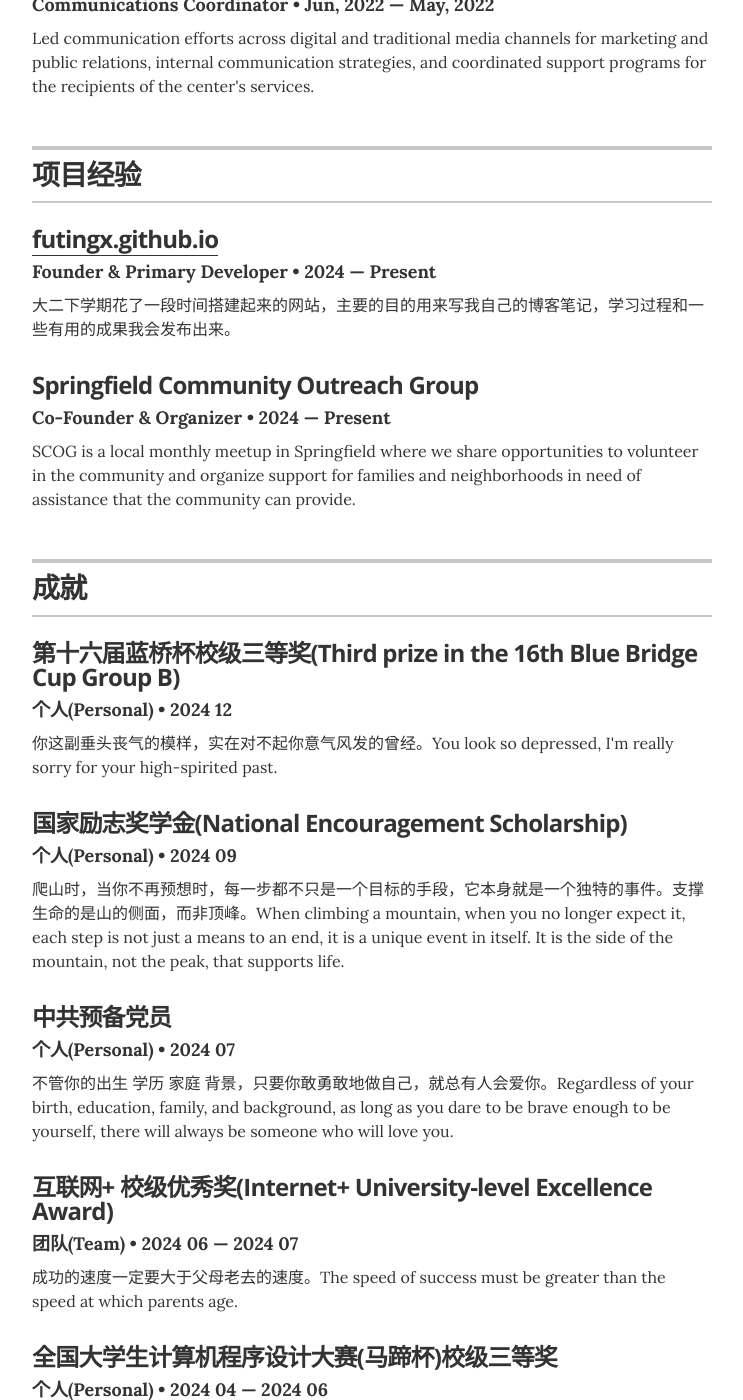
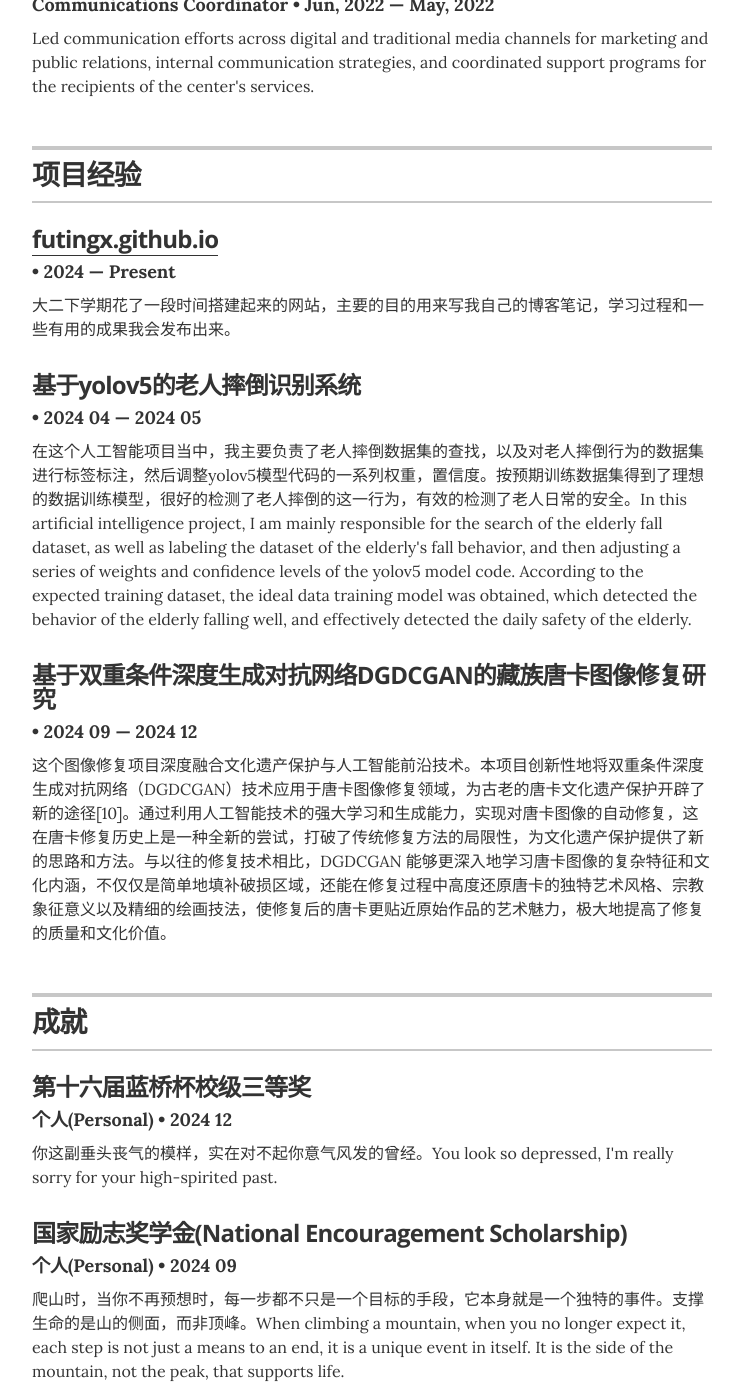
Before and after one commit to futingx/resume, a Jekyll site: the page built from index.html, in a window 1280 px wide and 1400 px high, scrolled down 1690 px. Shown: the whole window, without its empty margins (268-1011 px from the left). Built offline with Jekyll 4.4.1, drawn with Linux system fonts in a browser that asks for light colours.

Commit message:
第13次提交

```diff
--- a/_data/projects.yml
+++ b/_data/projects.yml
@@ -1,17 +1,24 @@
 # 项目经验
 # 如果希望显示 URL，请取消注释，然后添加您自己的 URL
 
-
+# futingx.github.io
 - project: futingx.github.io   # 项目名字
-  role: Founder & Primary Developer  # 项目成员
+  # role: Founder & Primary Developer  # 项目成员
   duration: 2024 &mdash; Present # 项目时间
-  url: "futingx.github.io"
+  url: "https://futingx.github.io/"
   # 项目描述
   description: 大二下学期花了一段时间搭建起来的网站，主要的目的用来写我自己的博客笔记，学习过程和一些有用的成果我会发布出来。
 
-# Springfield Community Outreach Group
-- project: Springfield Community Outreach Group
-  role: Co-Founder & Organizer
-  duration: 2024 &mdash; Present
+# 基于yolov5的老人摔倒识别系统
+- project: 基于yolov5的老人摔倒识别系统
+  # role: Co-Founder & Organizer
+  duration: 2024 04 &mdash; 2024 05
   # url: "#"
-  description: SCOG is a local monthly meetup in Springfield where we share opportunities to volunteer in the community and organize support for families and neighborhoods in need of assistance that the community can provide.
+  description: 在这个人工智能项目当中，我主要负责了老人摔倒数据集的查找，以及对老人摔倒行为的数据集进行标签标注，然后调整yolov5模型代码的一系列权重，置信度。按预期训练数据集得到了理想的数据训练模型，很好的检测了老人摔倒的这一行为，有效的检测了老人日常的安全。In this artificial intelligence project, I am mainly responsible for the search of the elderly fall dataset, as well as labeling the dataset of the elderly's fall behavior, and then adjusting a series of weights and confidence levels of the yolov5 model code. According to the expected training dataset, the ideal data training model was obtained, which detected the behavior of the elderly falling well, and effectively detected the daily safety of the elderly.
+
+# 基于双重条件深度生成对抗网络DGDCGAN的藏族唐卡图像修复研究
+- project: 基于双重条件深度生成对抗网络DGDCGAN的藏族唐卡图像修复研究
+  # role: Co-Founder & Organizer
+  duration: 2024 09 &mdash; 2024 12
+  # url: "#"
+  description: 这个图像修复项目深度融合文化遗产保护与人工智能前沿技术。本项目创新性地将双重条件深度生成对抗网络（DGDCGAN）技术应用于唐卡图像修复领域，为古老的唐卡文化遗产保护开辟了新的途径[10]。通过利用人工智能技术的强大学习和生成能力，实现对唐卡图像的自动修复，这在唐卡修复历史上是一种全新的尝试，打破了传统修复方法的局限性，为文化遗产保护提供了新的思路和方法。与以往的修复技术相比，DGDCGAN 能够更深入地学习唐卡图像的复杂特征和文化内涵，不仅仅是简单地填补破损区域，还能在修复过程中高度还原唐卡的独特艺术风格、宗教象征意义以及精细的绘画技法，使修复后的唐卡更贴近原始作品的艺术魅力，极大地提高了修复的质量和文化价值。
--- a/_data/recognitions.yml
+++ b/_data/recognitions.yml
@@ -1,5 +1,5 @@
 # 认可成就（比如竞赛获奖）、
-- award: 第十六届蓝桥杯校级三等奖(Third prize in the 16th Blue Bridge Cup Group B)
+- award: 第十六届蓝桥杯校级三等奖
   organization: 个人(Personal)
   year: 2024 12
   summary: 你这副垂头丧气的模样，实在对不起你意气风发的曾经。You look so depressed, I'm really sorry for your high-spirited past.
```
